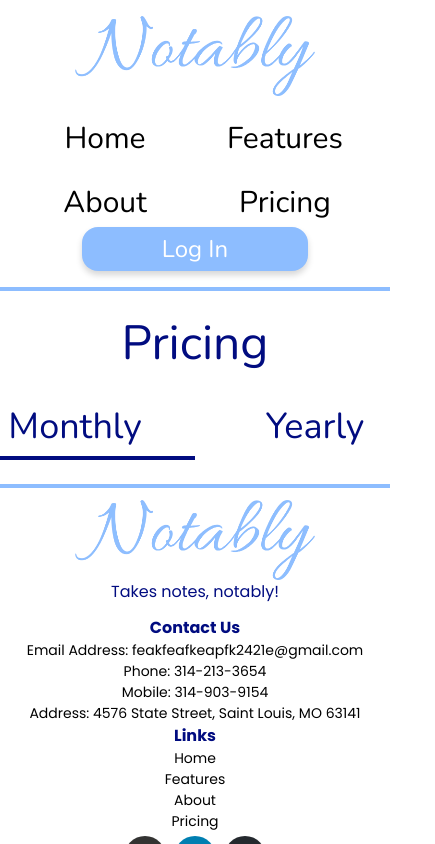
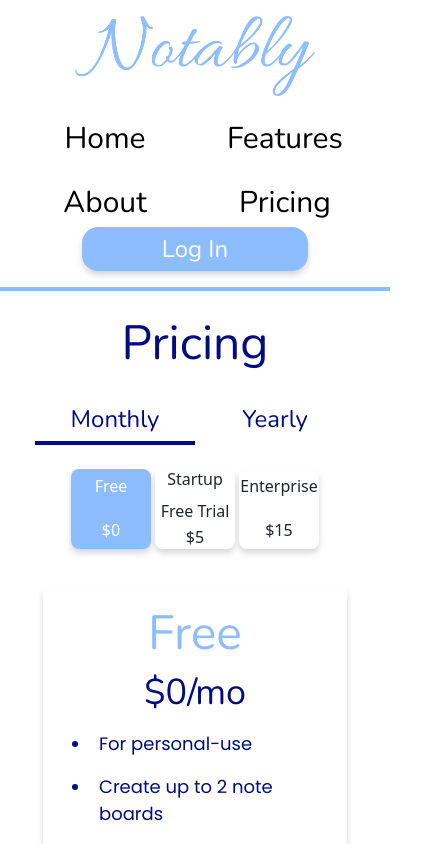
Before and after one commit to BlackPearlescence/notably, a React (Create React App) app in the folder client/: page /pricing in a window 390 px wide. Shown: the top 844 px of the page, 435 px wide, since content can reach past the window. Built offline with nearby package versions, Linux system fonts and the light colour scheme.

Commit message:
completely responsive pricing page

```diff
--- a/client/src/pages/PricingPage.module.scss
+++ b/client/src/pages/PricingPage.module.scss
@@ -91,11 +91,16 @@
         .subOptionsContainer {
 
             .pricingChoice {
+                width: shared.$box-tablet-sm;
                 h3 {
                     @include shared.heading-tabletsmall;
                 }
             }
             .pricingChoiceActive {
+                width: shared.$box-tablet-sm;
+                border-bottom: shared.$border-width-thick solid shared.$color-primary;
+
+
                 h3 {
                     @include shared.heading-tabletsmall;
                 }
@@ -122,3 +127,51 @@
     }
 
 }
+
+@include shared.mobile {
+    .pricingContainer {
+        .subsContainer{
+            display: flex;
+            flex-direction: row;
+        }
+        .subOptionsContainer {
+
+            .pricingChoice {
+                width: shared.$box-mobile-sm;
+                h3 {
+                    @include shared.heading-mobilesmall;
+                }
+            }
+            .pricingChoiceActive {
+                width: shared.$box-mobile-sm;
+                border-bottom: shared.$border-width-thick solid shared.$color-primary;
+                h3 {
+                    @include shared.heading-mobilesmall;
+                }
+            }
+
+            .smallPricingOptions {
+                display: flex;
+                flex-direction: row;
+                justify-content: center;
+                .smallPlanContainer {
+                    margin-left: shared.$gap-mobile-xs;
+                    margin-right: shared.$gap-mobile-xs;
+                    width: calc(shared.$box-mobile-sm/2);
+                    height: shared.$box-mobile-xs;
+                }
+
+                .smallPlanContainerActive {
+                    margin-left: shared.$gap-mobile-xs;
+                    margin-right: shared.$gap-mobile-xs;
+                    background-color: shared.$color-main;
+                    color: shared.$color-white;
+                    width: calc(shared.$box-mobile-sm/2);
+                    height: shared.$box-mobile-xs;
+                }
+            }
+        }
+
+    }
+
+}
--- a/client/src/pages/PricingPage.tsx
+++ b/client/src/pages/PricingPage.tsx
@@ -34,7 +34,7 @@ export const PricingPage = () => {
                     </div>
                 </div>
 
-                {isTablet && (
+                {(isTablet || isMobile) && (
                 <> {subscriptionType === "monthly" && (
                     <>
                         <div className={styles.smallPricingOptions}>
@@ -189,12 +189,56 @@ export const PricingPage = () => {
             {isMobile && (<>{subscriptionType === "monthly" &&
             <>
                 <div className={styles.subsContainer}>
+                    {tierType === "free" && <SubscriptionCard
+                    title="Free"
+                    price={0}
+                    subType={subscriptionType}
+                    trial={false}
+                    features={["For personal-use", "Create up to 2 note boards", "Create up to 20 notes per note board"]}
+                    />}
+                    {tierType === "startup" && <SubscriptionCard
+                    title="Startup"
+                    price={5}
+                    subType={subscriptionType}
+                    trial={true}
+                    features={["Ideal for small/startup companies", "Unlimited note boards", "Unlimited notes", "Invite up to 8 collaborators"]}
+                    />}
+                    {tierType === "enterprise" && <SubscriptionCard
+                    title="Enterprise"
+                    price={15}
+                    subType={subscriptionType}
+                    trial={false}
+                    features={["Ideal for enterprise-level environments", "Unlimited note boards", "Unlimited notes", "Unlimited collaborators", "Note snapshots"]}
+                    />}
                 </div>
             </>
             }
             {subscriptionType === "yearly" &&
             <>
                 <div className={styles.subsContainer}>
+                    {tierType === "free" && <SubscriptionCard
+                    title="Free"
+                    price={0}
+                    subType={subscriptionType}
+                    trial={false}
+                    features={["For personal-use", "Create up to 2 note boards", "Create up to 20 notes per note board"]}
+                    />}
+                    {tierType === "startup" && <SubscriptionCard
+                    title="Startup"
+                    price={50}
+                    discount={10}
+                    subType={subscriptionType}
+                    trial={true}
+                    features={["Ideal for small/startup companies", "Unlimited note boards", "Unlimited notes", "Invite up to 8 collaborators"]}
+                    />}
+                    {tierType === "enterprise" && <SubscriptionCard
+                    title="Enterprise"
+                    price={160}
+                    discount={20}
+                    subType={subscriptionType}
+                    trial={false}
+                    features={["Ideal for enterprise-level environments", "Unlimited note boards", "Unlimited notes", "Unlimited collaborators", "Note snapshots"]}
+                    />}
                 </div>
             </>
             }</>)}
```
